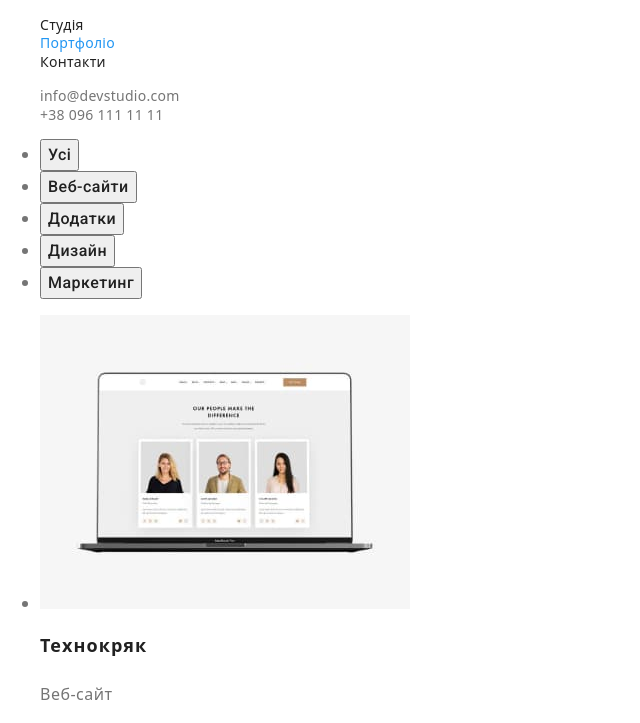
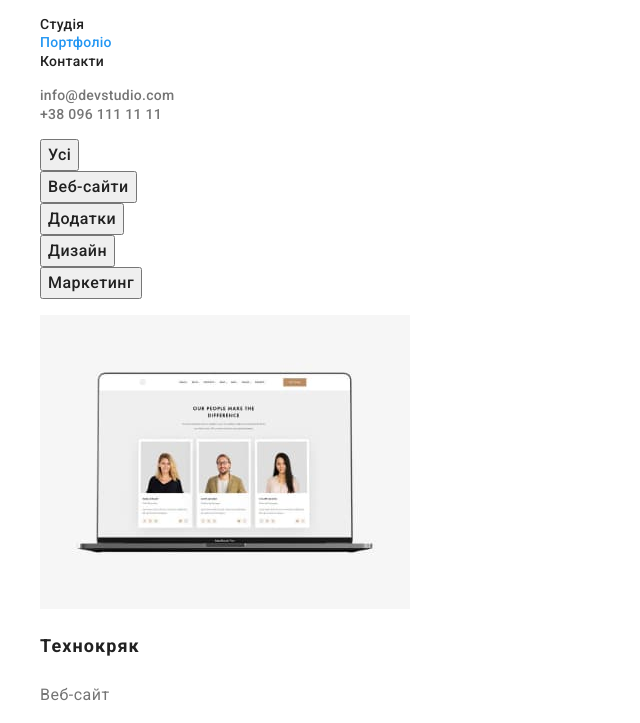
Before and after one commit to SerhiyZlochevskyi/goit-markup-hw-03, a plain HTML site: page portfolio.html in a window 1280 px wide. Shown: the part 32-755 px from the top of the page, without its empty margins (0-640 px from the left). Drawn offline with nearby package versions, Linux system fonts and the light colour scheme.

Commit message:
убрал точки

```diff
--- a/portfolio.html
+++ b/portfolio.html
@@ -6,13 +6,13 @@
     <meta http-equiv="X-UA-Compatible" content="IE=edge">
     <meta name="viewport" content="width=device-width, initial-scale=1.0">
     <title>home-work2</title>
-    <link rel="stylesheet" href="./css/styles.css" />
     <link rel="preconnect" href="https://fonts.googleapis.com">
     <link rel="preconnect" href="https://fonts.gstatic.com" crossorigin>
     <link
         href="https://fonts.googleapis.com/css2?family=Raleway:wght@700&family=Roboto:wght@400;500;700;900&display=swap"
         rel="stylesheet">
         <link rel="stylesheet" href="https://cdnjs.cloudflare.com/ajax/libs/modern-normalize/1.1.0/modern-normalize.min.css">
+        <link rel="stylesheet" href="./css/styles.css" />
 </head>
 
 <body>
@@ -41,14 +41,14 @@
     <main>
         <section>
             <h1 class="visually-hidden">Портфоліо</h1>
-            <ul>
+            <ul class="list">
                 <li> <button class="button-portfolio carts-button button" type="button">Усі</button> </li>
                 <li> <button class="button-portfolio carts-button button" type="button">Веб-сайти</button> </li>
                 <li> <button class="button-portfolio carts-button button" type="button">Додатки</button> </li>
                 <li> <button class="button-portfolio carts-button button" type="button">Дизайн</button> </li>
                 <li> <button class="button-portfolio carts-button button" type="button"> Маркетинг</button></li>
                 </ul>
-                <ul>
+                <ul class="list">
                 <li class="poster-item">
                     <img class="poster-img" src="./images/Web-site.jpg" alt="" width="370" height="294">
                     <h2 class="poster-text">Технокряк</h2>
```
Also changed, not shown: index.html (+2 -1 lines).
